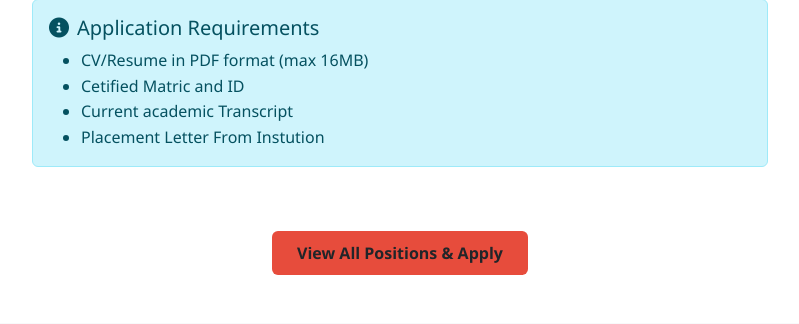
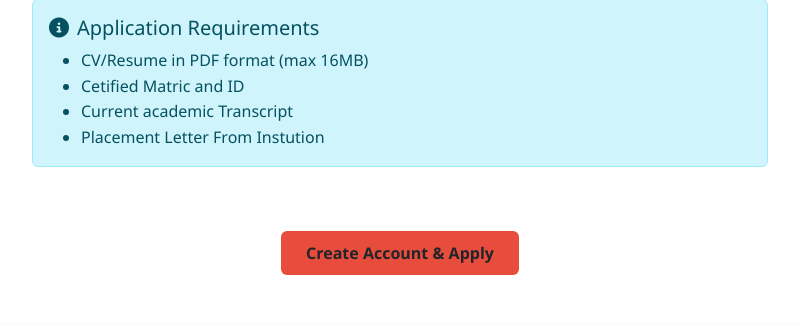
Before and after one commit to ICTMAXELO2025/newapplications, a Flask app: page / in a window 1280 px wide. Shown: the part 2291-2615 px from the top of the page, without its empty margins (240-1039 px from the left). Run offline with Flask 3, Linux system fonts and the light colour scheme; some libraries are stand-ins or nearby versions.

Commit message:
Push latest changes

```diff
--- a/templates/index.html
+++ b/templates/index.html
@@ -323,7 +323,7 @@
             </div>
 
             <div class="text-center mt-5">
-                <a href="/student/register" class="btn apply-now-btn">View All Positions & Apply</a>
+                <a href="/student/register" class="btn apply-now-btn">Create Account & Apply</a>
             </div>
         </div>
     </section>
```
